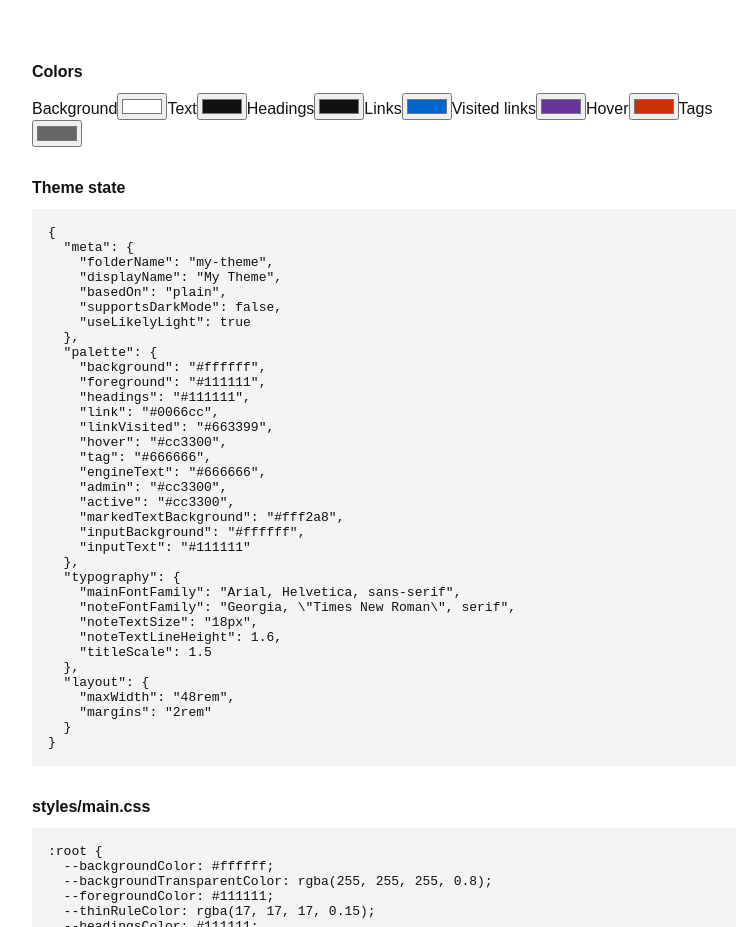
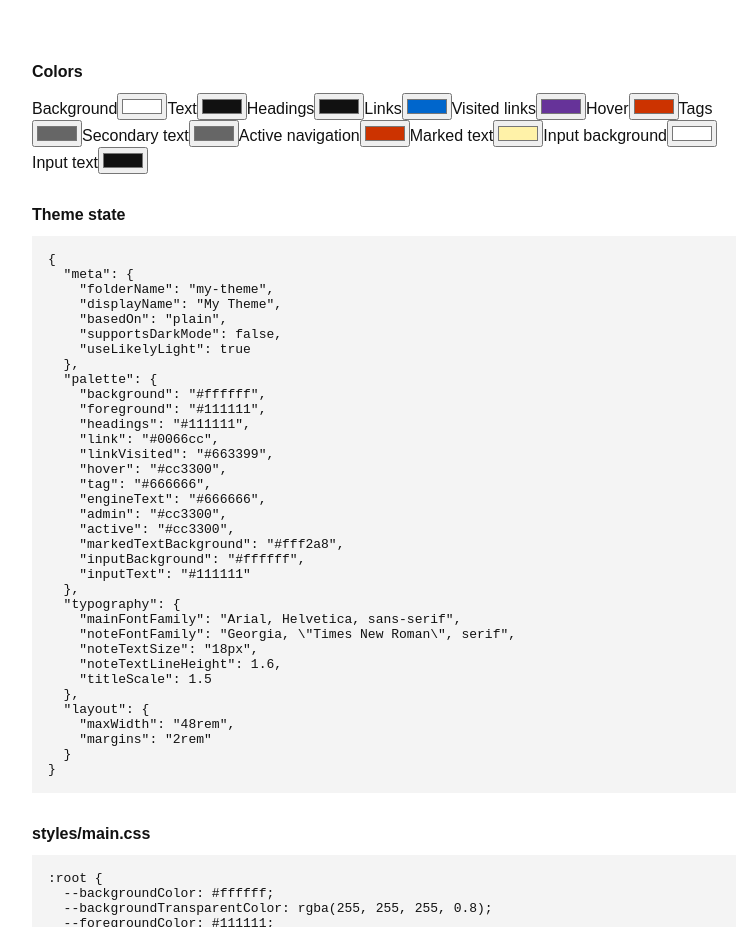
Before and after one commit to hvab/Selecta, a Vue app: page / in a window 1280 px wide. Shown: the part 783-1710 px from the top of the page, without its empty margins (256-1004 px from the left). Built offline with nearby package versions, Linux system fonts and the light colour scheme.

Commit message:
add supporting color controls

```diff
--- a/src/components/ThemeControls.vue
+++ b/src/components/ThemeControls.vue
@@ -37,6 +37,26 @@ const colorControls = [
     key: 'tag',
     label: 'Tags',
   },
+  {
+    key: 'engineText',
+    label: 'Secondary text',
+  },
+  {
+    key: 'active',
+    label: 'Active navigation',
+  },
+  {
+    key: 'markedTextBackground',
+    label: 'Marked text',
+  },
+  {
+    key: 'inputBackground',
+    label: 'Input background',
+  },
+  {
+    key: 'inputText',
+    label: 'Input text',
+  },
 ];
 </script>
 
```
Also changed, not shown: 1 other file (tests, documents, lock files or other folders).
